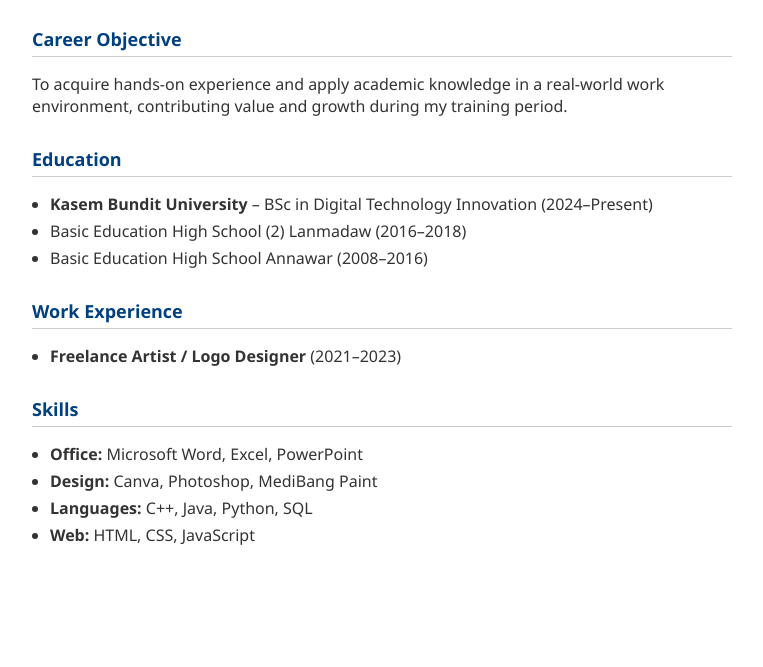
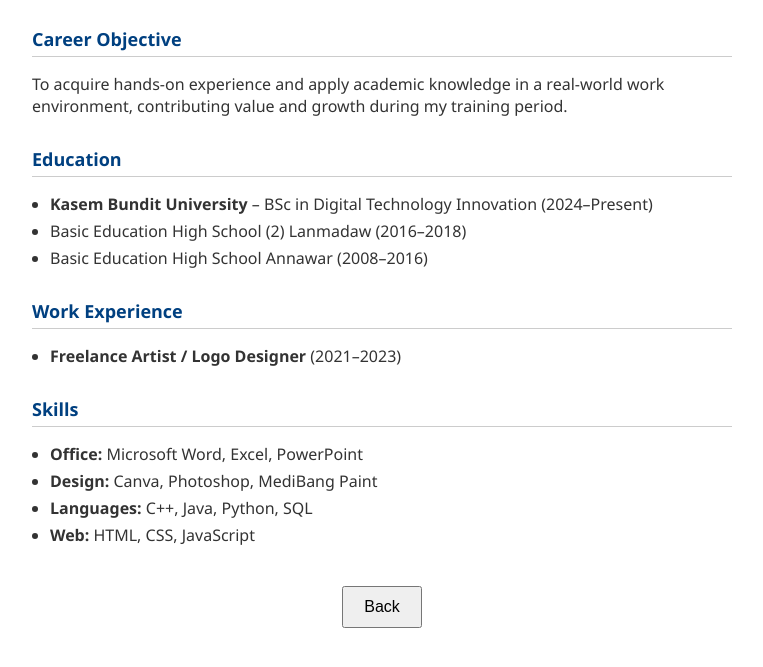
Before and after one commit to ZayarLight/homework-portfolio, a plain HTML site: page resume.html in a window 1280 px wide. Shown: the part 141-808 px from the top of the page, without its empty margins (258-1021 px from the left). Drawn offline with Linux system fonts and the light colour scheme.

Commit message:
resume.html

```diff
--- a/resume.html
+++ b/resume.html
@@ -43,6 +43,17 @@
     li {
       margin-bottom: 5px;
     }
+
+    .back-button {
+      margin-top: 40px;
+      text-align: center;
+    }
+
+    .back-button button {
+      padding: 10px 20px;
+      font-size: 16px;
+      cursor: pointer;
+    }
   </style>
 </head>
 
@@ -80,5 +91,15 @@
     <li><strong>Web:</strong> HTML, CSS, JavaScript</li>
   </ul>
 
+  <div class="back-button">
+    <button onclick="goBack()">Back</button>
+  </div>
+
+  <script>
+    function goBack() {
+      window.history.back();
+    }
+  </script>
+
 </body>
 </html>
```
